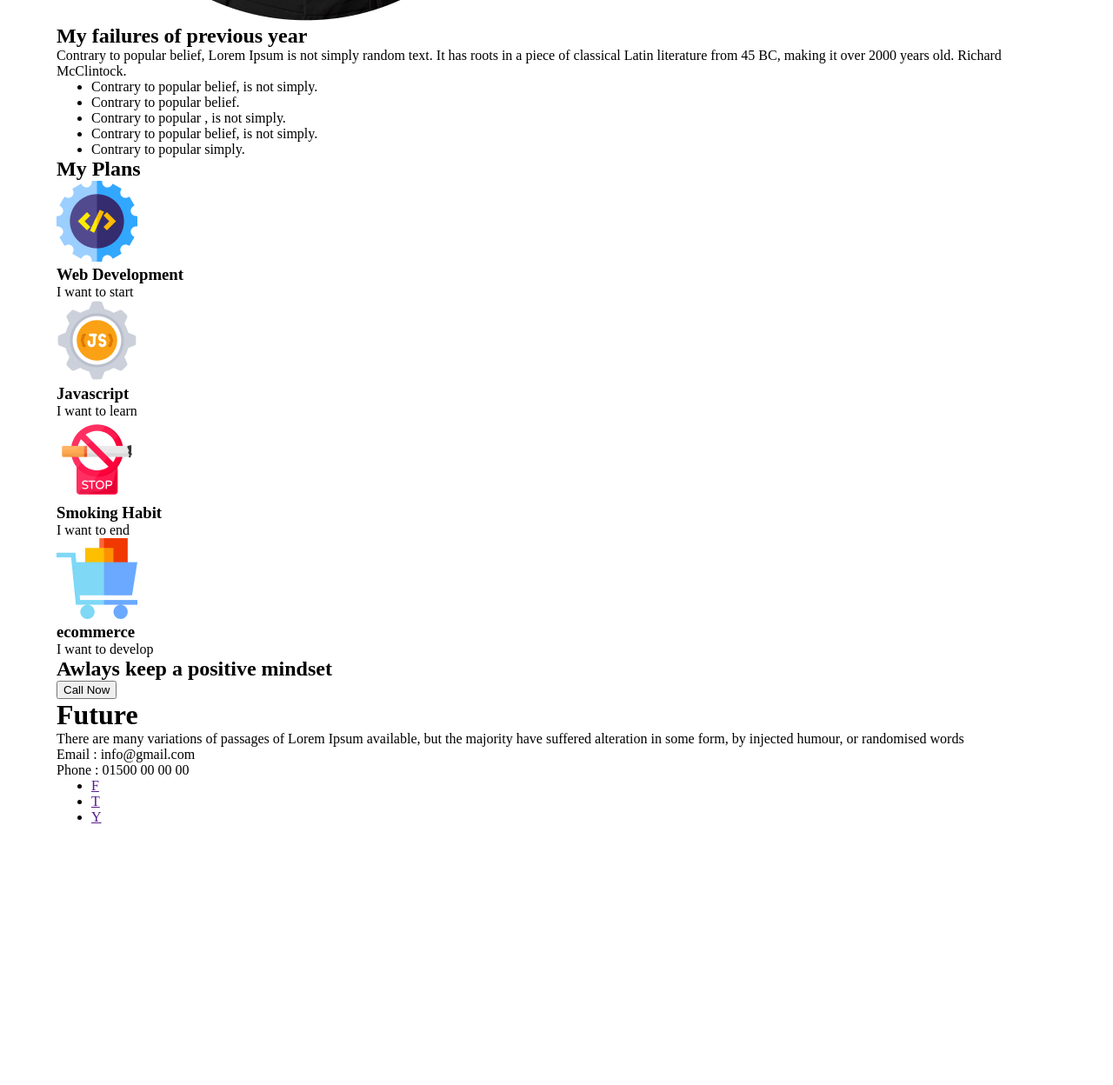
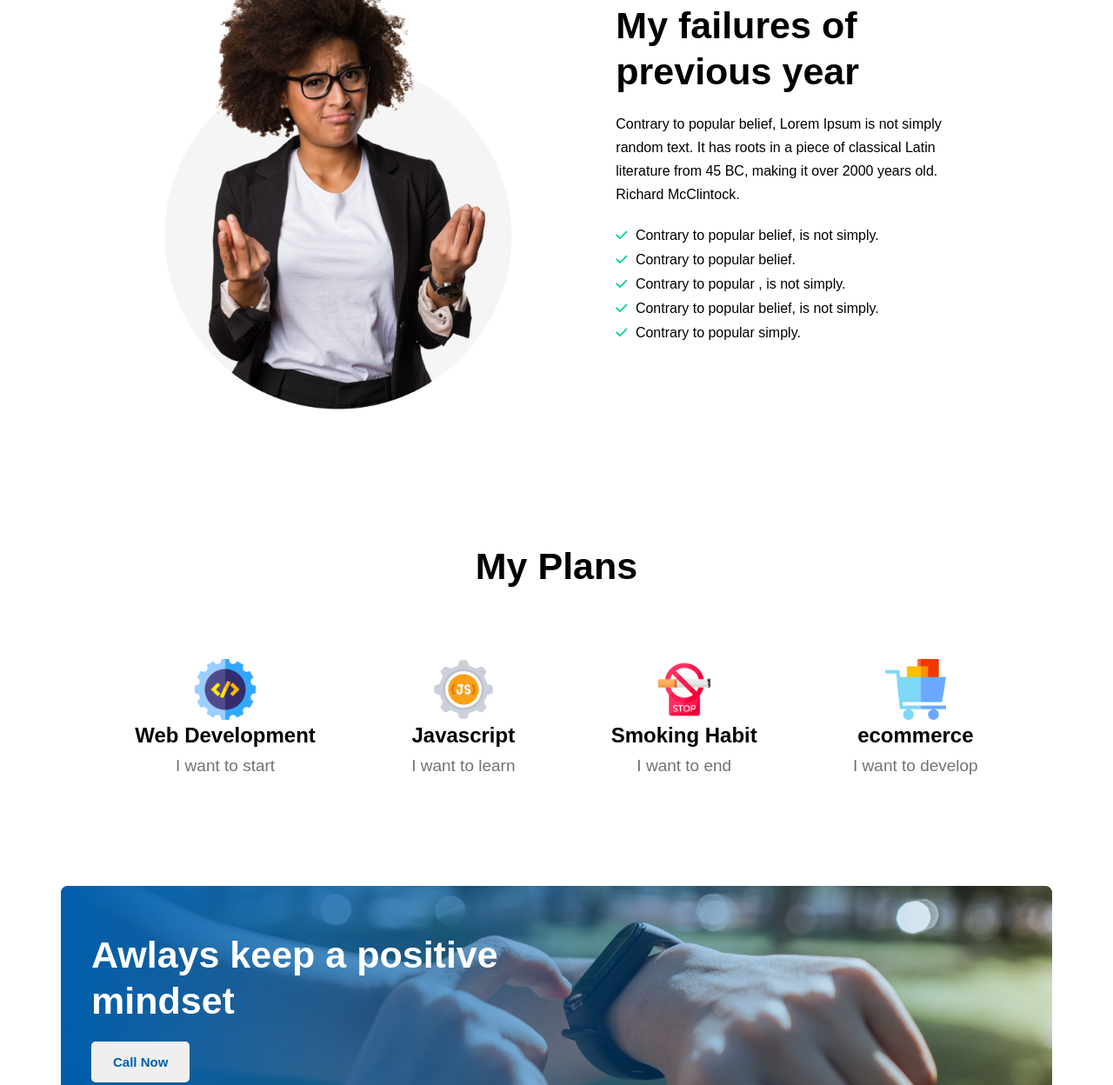
Before and after one commit to sohel5G/New-year-new-me, a plain HTML site: page index.html in a window 1280 px wide. Shown: the part 776-2024 px from the top of the page at 87% size. Before the commit the page ends 1725 px from the top, so only its background shows below. Drawn offline with Linux system fonts and the light colour scheme.

Commit message:
Almost done

```diff
--- a/css/style.css
+++ b/css/style.css
@@ -1,7 +1,162 @@
-*{
+/* General Style  */
+* {
     margin: 0px;
+    font-family: sans-serif;
 }
-.container{
+
+.container {
     max-width: 1150px;
     margin: auto;
 }
+
+.title {
+    font-size: 43px;
+    line-height: 53px;
+}
+
+.pera {
+    font-size: 16px;
+    line-height: 27px;
+    margin: 20px 0px;
+}
+
+.btn-primary {
+    padding: 15px 25px;
+    border-radius: 5px;
+    border: none;
+    color: #005FAC;
+    font-size: 15px;
+    font-weight: 600;
+}
+
+ul {
+    list-style: none;
+    padding: 0px;
+}
+
+/* header area  */
+
+header .container {
+    height: 600px;
+    background-image: url('../img/banner/banner3.png');
+    background-size: cover;
+    background-position: center right;
+    display: flex;
+    align-items: center;
+    text-align: right;
+    justify-content: space-around;
+}
+
+header .banner-content {
+    width: 450px;
+    color: #ffffff;
+}
+
+
+/* Failure section  */
+
+.failure .container {
+    display: flex;
+    align-items: center;
+    /* height: 100vh; */
+    padding: 100px 0px;
+    justify-content: space-evenly;
+}
+
+.failure .container .img img {
+    width: 430px;
+}
+
+.failure .container .text p {
+    width: 400px;
+}
+
+.failure .container .text i {
+    font-size: 15px;
+    color: #16D887;
+    margin-right: 5px;
+}
+
+.failure .container .text ul li {
+    font-size: 16px;
+    line-height: 28px;
+}
+
+
+/* Plan Section  */
+
+.plan {
+    text-align: center;
+    padding: 50px 0px 0px;
+}
+
+.plan .lang {
+    display: flex;
+    justify-content: space-evenly;
+    padding: 60px 0px 0px;
+}
+
+.plan .lang .column {
+    padding: 20px;
+    /* box-shadow: 0px 0px 10px rgb(235, 235, 235); */
+}
+
+.plan .lang .column img {
+    width: 70px;
+}
+
+.plan .lang .column p {
+    color: #737272;
+    font-size: 19px;
+    font-weight: 500;
+    margin: 10px 0px;
+}
+
+
+
+/* call section  */
+
+.cell .container {}
+
+.call .banner {
+    background-image: url('../img/watch.png');
+    background-repeat: no-repeat;
+    background-position: center center;
+}
+
+.call .banner div {
+    background-image: url('../img/gradient1.png');
+    background-repeat: no-repeat;
+    background-position: center center;
+    padding: 150px 0px;
+    color: #ffffff;
+}
+
+.call .banner div h1,
+.call .banner div button {
+    margin-left: 40px;
+    margin-bottom: 20px;
+}
+
+
+/* Footer Section  */
+
+footer {
+    background-color: #151414;
+    color: #ffffff;
+    padding: 70px 0px;
+}
+
+.footer-coontent {
+    display: flex;
+    align-items: center;
+    justify-content: space-between;
+}
+
+.footer-coontent .social {
+    width: 400px;
+}
+
+.footer-coontent .subscribe {
+    width: 400px;
+}
--- a/index.html
+++ b/index.html
@@ -6,16 +6,19 @@
     <meta name="viewport" content="width=device-width, initial-scale=1.0">
     <title>New Year New Me, Milestone 1 - Module 5</title>
     <link rel="stylesheet" href="./css/style.css">
+    <script src="https://kit.fontawesome.com/33e76ad85d.js" crossorigin="anonymous"></script>
 </head>
 
 <body>
 
     <header>
         <div class="container">
-            <div class="banner">
-                <h1>All Thinks Are Possible If You believe</h1>
-                <p>There are many variations of passages of Lorem Ipsum available, but the majority have suffered alteration in some form, by injected humour, or randomised words</p>
-                <button>Contact Us</button>
+            <div></div>
+            <div class="banner-content">
+                <h1 class="title">All Thinks Are Possible If You believe</h1>
+                <p class="pera">There are many variations of passages of Lorem Ipsum available, but the majority have
+                    suffered alteration in some form, by injected humour, or randomised words</p>
+                <button class="btn-primary">Contact Us</button>
             </div>
         </div>
     </header>
@@ -23,54 +26,60 @@
     <main>
         <section class="failure">
             <div class="container">
-                <div>
+                <div class="img">
                     <img src="./img/person.png" alt="A person image">
                 </div>
-                <div>
-                    <h1>My failures of previous year</h1>
-                    <p>Contrary to popular belief, Lorem Ipsum is not simply random text. It has roots in a piece of classical Latin literature from 45 BC, making it over 2000 years old. Richard McClintock.</p>
+                <div class="text">
+                    <h1 class="title">My failures of <br> previous year</h1>
+                    <p class="pera">Contrary to popular belief, Lorem Ipsum is not simply random text. It has roots in a
+                        piece of classical Latin literature from 45 BC, making it over 2000 years old. Richard
+                        McClintock.</p>
                     <ul>
-                        <li>Contrary to popular belief, is not simply.</li>
-                        <li>Contrary to popular belief.</li>
-                        <li>Contrary to popular , is not simply.</li>
-                        <li>Contrary to popular belief, is not simply.</li>
-                        <li>Contrary to popular simply.</li>
+                        <li><i class="fa-solid fa-check"></i> Contrary to popular belief, is not simply.</li>
+                        <li><i class="fa-solid fa-check"></i> Contrary to popular belief.</li>
+                        <li><i class="fa-solid fa-check"></i> Contrary to popular , is not simply.</li>
+                        <li><i class="fa-solid fa-check"></i> Contrary to popular belief, is not simply.</li>
+                        <li><i class="fa-solid fa-check"></i> Contrary to popular simply.</li>
                     </ul>
                 </div>
             </div>
         </section>
         <section class="plan">
             <div class="container">
-                <h1>My Plans</h1>
+                <h1 class="title">My Plans</h1>
                 <div class="lang">
                     <div class="column">
                         <img src="./img/icons/web.png" alt="Web Development">
-                        <h3 class="sub-title">Web Development</h3>
+                        <h2 class="sub-title">Web Development</h2>
                         <p>I want to start</p>
                     </div>
                     <div class="column">
                         <img src="./img/icons/js.png" alt="Javascript">
-                        <h3 class="sub-title">Javascript</h3>
+                        <h2 class="sub-title">Javascript</h2>
                         <p>I want to learn</p>
                     </div>
                     <div class="column">
                         <img src="./img/icons/smoke.png" alt="Smoking Habit">
-                        <h3 class="sub-title">Smoking Habit</h3>
+                        <h2 class="sub-title">Smoking Habit</h2>
                         <p>I want to end</p>
                     </div>
                     <div class="column">
                         <img src="./img/icons/ecom.png" alt="ecommerce">
-                        <h3 class="sub-title">ecommerce</h3>
+                        <h2 class="sub-title">ecommerce</h2>
                         <p>I want to develop</p>
                     </div>
                 </div>
             </div>
         </section>
-        <section>
+        <section class="call">
             <div class="container">
                 <div class="banner">
-                    <h1>Awlays keep a positive mindset</h1>
-                    <button>Call Now</button>
+                    <div>
+                        <h1 class="title">
+                            Awlays keep a positive <br> mindset
+                        </h1>
+                        <button class="btn-primary">Call Now</button>
+                    </div>
                 </div>
             </div>
         </section>
@@ -81,16 +90,23 @@
             <div class="footer-coontent">
                 <div class="social">
                     <h1>Future</h1>
-                    <p>There are many variations of passages of Lorem Ipsum available, but the majority have suffered alteration in some form, by injected humour, or randomised words</p>
+                    <p>There are many variations of passages of Lorem Ipsum available, but the majority have suffered
+                        alteration in some form, by injected humour, or randomised words</p>
                     <p>Email : info@gmail.com</p>
                     <p>Phone : 01500 00 00 00</p>
                     <ul>
-                        <li><a href="">F</a></li>
-                        <li><a href="">T</a></li>
-                        <li><a href="">Y</a></li>
+                        <li><a href=""><i class="fa-brands fa-facebook-f"></i></a></li>
+                        <li><a href=""><i class="fa-brands fa-twitter"></i></a></li>
+                        <li><a href=""><i class="fa-brands fa-youtube"></i></a></li>
                     </ul>
                 </div>
-                <div class="subscribe"></div>
+                <div class="subscribe">
+                    <h4>Subscribe</h4>
+                    <form action="#">
+                        <input type="email" name="" id="" placeholder="Enter your email">
+                        <input class="btn-primary" type="submit" value="Subscribe">
+                    </form>
+                </div>
             </div>
         </div>
     </footer>
```
